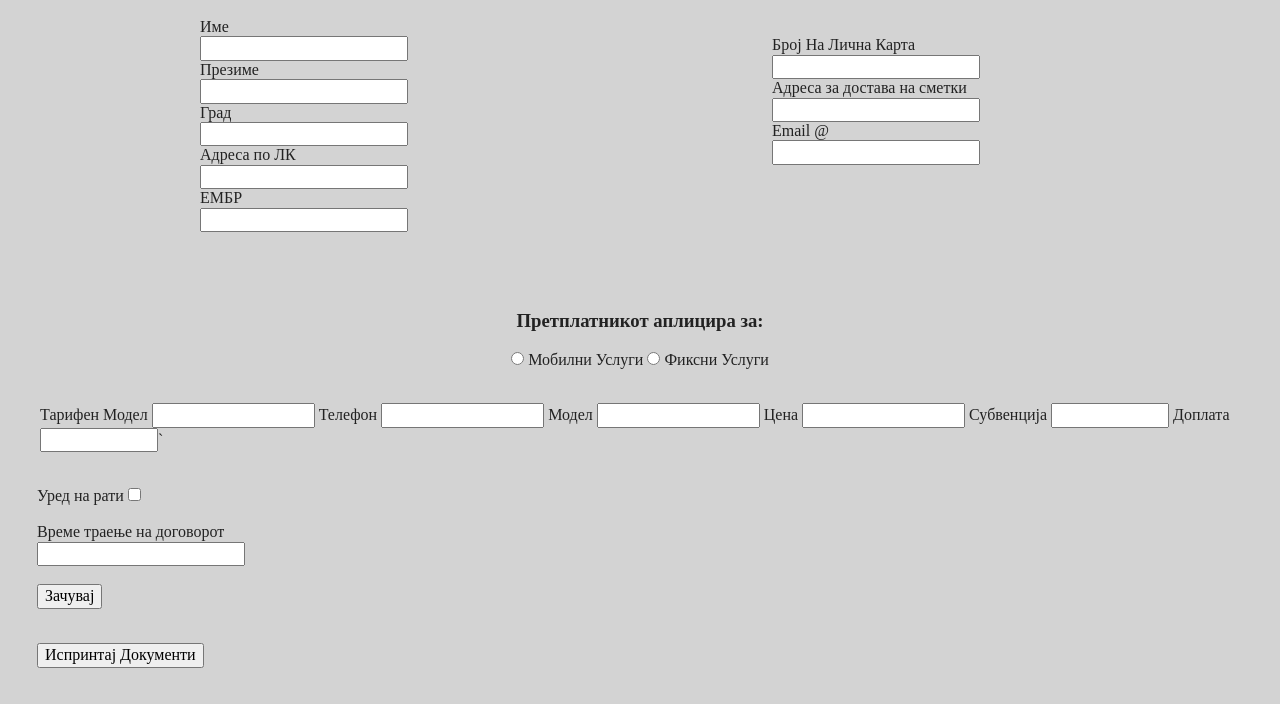
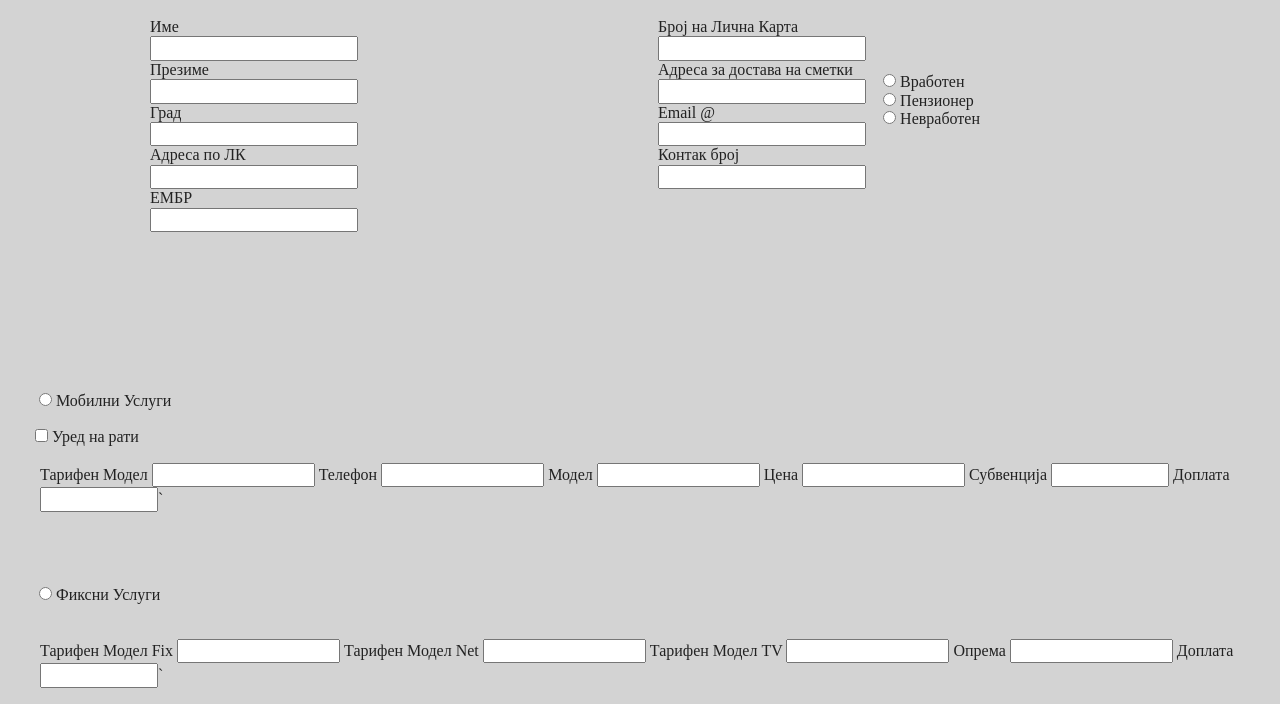
Before and after one commit to IvanPanov2020/Sistem-Apliciranje, a website built with Parcel: page index.html in a window 1280 px wide. Shown: the part 96-800 px from the top of the page. Built offline with nearby package versions, Linux system fonts and the light colour scheme.

Commit message:
commit 24.07

```diff
--- a/index.html
+++ b/index.html
@@ -22,7 +22,7 @@
     <meta name="theme-color" content="#fafafa" />
   </head>
 
-  <body style="background-color: LightGray;">
+  <body id=mainbody style="background-color: LightGray;">
     <header id="main-heder">
       <ul>
         <li><a href="#"> Барање на Нов Договор</a></li>
@@ -45,27 +45,38 @@
         <label for="embr">ЕМБР </label><br>
         <input type="text" name="embr" /><br>
       </div>
-      <br>
+
       <div id="podatoci2">
-        <label for="idnb">Број На Лична Карта</label><br>
+        <label for="idnb">Број на Лична Карта</label><br>
         <input type="text , nuber" name="idnb" /><br />
         <label for="billadres">Адреса за достава на сметки</label><br>
         <input type="text , number" name="billadres" /><br />
         <label for="cemail">Email @</label><br>
         <input type="email" name="cemail" /><br>
+        <label for="kbr">Контак број</label><br>
+        <input type="tel" name="" id="kbr"><br>
       </div>
       <br>
+      <br>
+      <br>
+      <div id=staus>
+      <input type="radio" name="status2">
+      <label for="vraboten">Вработен</label><br>
+      <input type="radio" name="status2">
+     <label for="penzioner">Пензионер</label><br>
+     <input type="radio" name="status2">
+     <label for="nevraboten">Невработен</label><br>
+    </div>
      <br>
-     <br>
-    <div id="podatoci3">
-    <h3>Претплатникот аплицира зa:</h3>
-
+      <div id="podatoci3">
       <input type="radio" name="mob">
       <label for="mob">Мобилни Услуги</label>
-      <input type="radio" name="fix">
-     <label for="fix">Фиксни Услуги</label>
     </div>
     <br>
+    <div id="podatoci5">
+      <input type="checkbox">
+      <label for="checkbox">Уред на рати</label>
+      </div>
 <div id="podatoci4">
   <ul>
     <li>
@@ -121,21 +132,66 @@
 <li><label for="doplata" name="doplata">Доплата</label>
 <input type="text , number" size="10px" name="doplata"></li>`
 </ul>
+</div>
   <br>
-  <div id="podatoci5">
-  <label for="checkbox">Уред на рати</label>
-  <input type="checkbox">
+  <div id="podatoci7">
+  <input type="radio" name="fix">
+  <label for="fix">Фиксни Услуги</label>
+</div>
   <br>
+  <div id="podatoci6">
+    <ul>
+      <li>
+        <label for="tmodelfix" name="tmodelfix">Тарифен Модел  Fix</label>
+        <input list="tmodelfix" size="15px" name="tmodelfix">
+        <datalist id="tmodelfix">
+          <option value="">
+          <option value="Fix S ">
+          <option value="Fix M">
+          <option value="Fix L">
+          <option value="Fix XL">
+        </datalist></li>
+    <li><label for="tmodelnet" name="tmodelnet">Тарифен Модел Net</label>
+    <input list="tmodelnet" size="15px" name="tmodelnet">
+    <datalist id="tmodelnet">
+      <option value="Net S">
+      <option value="Net M">
+      <option value="Net L">
+      <option value="Net XL">
+      </datalist>
+  </li>
+    <li><label for="tmodeltv" name="tmodeltv">Тарифен Модел TV</label>
+    <input list="tmodeltv" size="15px" name="tmodeltv">
+    <datalist id="tmodeltv">
+      <option value="TV S">
+      <option value="TV M">
+      <option value="TV L">
+      </datalist>
+  </li>
+    <li><label for="fixoprema" name="fixoprema">Опрема</label>
+    <input list="fixoprema" size="15px" name="fixoprema">
+    <datalist id="fixoprema">
+      <option value="Ресивер Gospel">
+      <option value="Модем">
+      <option value="TP Link">
+      </datalist>
+    </li>
+
+  <li><label for="doplata" name="doplata">Доплата</label>
+  <input type="text , number" size="10px" name="doplata"></li>`
+  </ul>
+</div>
   <br>
-
+<div id="podatoci8">
   <label for="traenje" name="traenje">Време траење на договорот</label><br>
   <input list="traenje" name="traenje">
   <datalist id="traenje">
     <option value="12 Месеци">
     <option value="24 Месеци">
     <option value="36 Месеци">
+  </datalist>
+<br>
 
-  </datalist>
 <br>
 <br>
 <input type="submit" value="Зачувај">
@@ -148,16 +204,11 @@
     </main>
 
     <br>
-    <br>
-    <br>
-    <br>
-    <br>
-    <br>
 
 
 
     <footer>
-
+      <p style="text-align: center;">Copiright &copy; 2020 IvanP</p>
     </footer>
 
     <!-- Add your site or application content here -->
--- a/sistem.css
+++ b/sistem.css
@@ -1,17 +1,23 @@
 #podatoci2 {
-  text-align: left;
-  float: right;
-  padding-right: 300px;
+  float: left;
+  padding-left: 300px;
 }
 
 #podatociid {
   float: left;
-  padding-left: 200px;
+  padding-left: 150px;
 }
+
+#staus {
+  padding-right: 300px;
+  float: right;
+}
+
 #podatoci3 {
-  padding-top: 200px;
-  text-align: center;
+  padding-left: 39px;
+  padding-top: 300px;
 }
+
 #main-heder {
   text-align: center;
   background-color: black;
@@ -54,5 +60,30 @@
 }
 
 #podatoci5 {
-  padding-left: 37px;
+  padding-left: 35px;
 }
+#podatoci6 li {
+  display: inline;
+  list-style: none;
+}
+
+#podatoci6 {
+  list-style: none;
+  text-align: left;
+  padding-bottom: 10px;
+}
+#podatoci6 ul {
+  list-style: none;
+  padding-right: 5px;
+}
+
+#podatoci7 {
+  padding-left: 39px;
+  padding-top: 10px;
+}
+#podatoci8 {
+  padding-left: 30px;
+}
+#mainbody {
+  float: none;
+}
```
